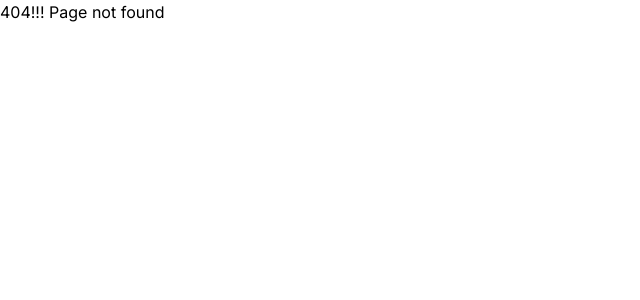
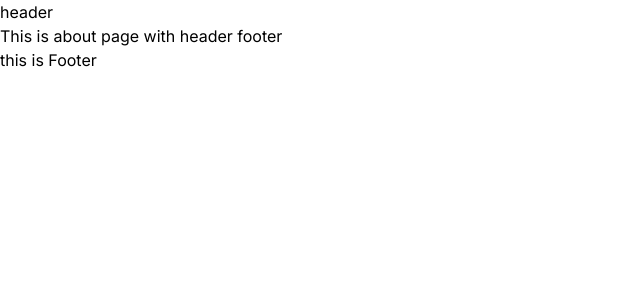
Before and after one commit to sumonpaul55/next-js, a Next.js app: page /about in a window 1280 px wide. Before the commit this address had no page. Shown: the top 300 px of the page, without its empty margins (0-640 px from the left). Built offline with nearby package versions, Linux system fonts and the light colour scheme.

Commit message:
grouping layout for header and footer for specific page

```diff
--- /dev/null
+++ b/src/app/(withLayout)/about/layout.js
@@ -0,0 +1,13 @@
+import React from 'react';
+
+const Layout = ({ children }) => {
+    return (
+        <div>
+            <header>header</header>
+            {children}
+            <footer>this is Footer</footer>
+        </div>
+    );
+};
+
+export default Layout;
--- /dev/null
+++ b/src/app/(withLayout)/about/page.js
@@ -0,0 +1,11 @@
+import React from 'react';
+
+const AboutPage = () => {
+    return (
+        <div>
+            <h1>This is about page with header footer</h1>
+        </div>
+    );
+};
+
+export default AboutPage;
--- /dev/null
+++ b/src/app/(withLayout)/contact/page.js
@@ -0,0 +1,11 @@
+import React from 'react';
+
+const ContactPage = () => {
+    return (
+        <div>
+            <h1>This is contact page with header footer</h1>
+        </div>
+    );
+};
+
+export default ContactPage;
--- a/src/app/layout.js
+++ b/src/app/layout.js
@@ -11,7 +11,11 @@ export const metadata = {
 export default function RootLayout({ children }) {
   return (
     <html lang="en">
-      <body className={inter.className}>{children}</body>
+      <body className={inter.className}>
+
+        {children}
+
+      </body>
     </html>
   )
 }
--- a/src/app/page.js
+++ b/src/app/page.js
@@ -3,7 +3,7 @@ import Counter from "@/components/counter/Counter";
 
 const HomePage = () => {
   // console.log(counter)
-  throw new Error()
+  // throw new Error()
   return (
     <div>
       <h1>This is Home page</h1>
```
